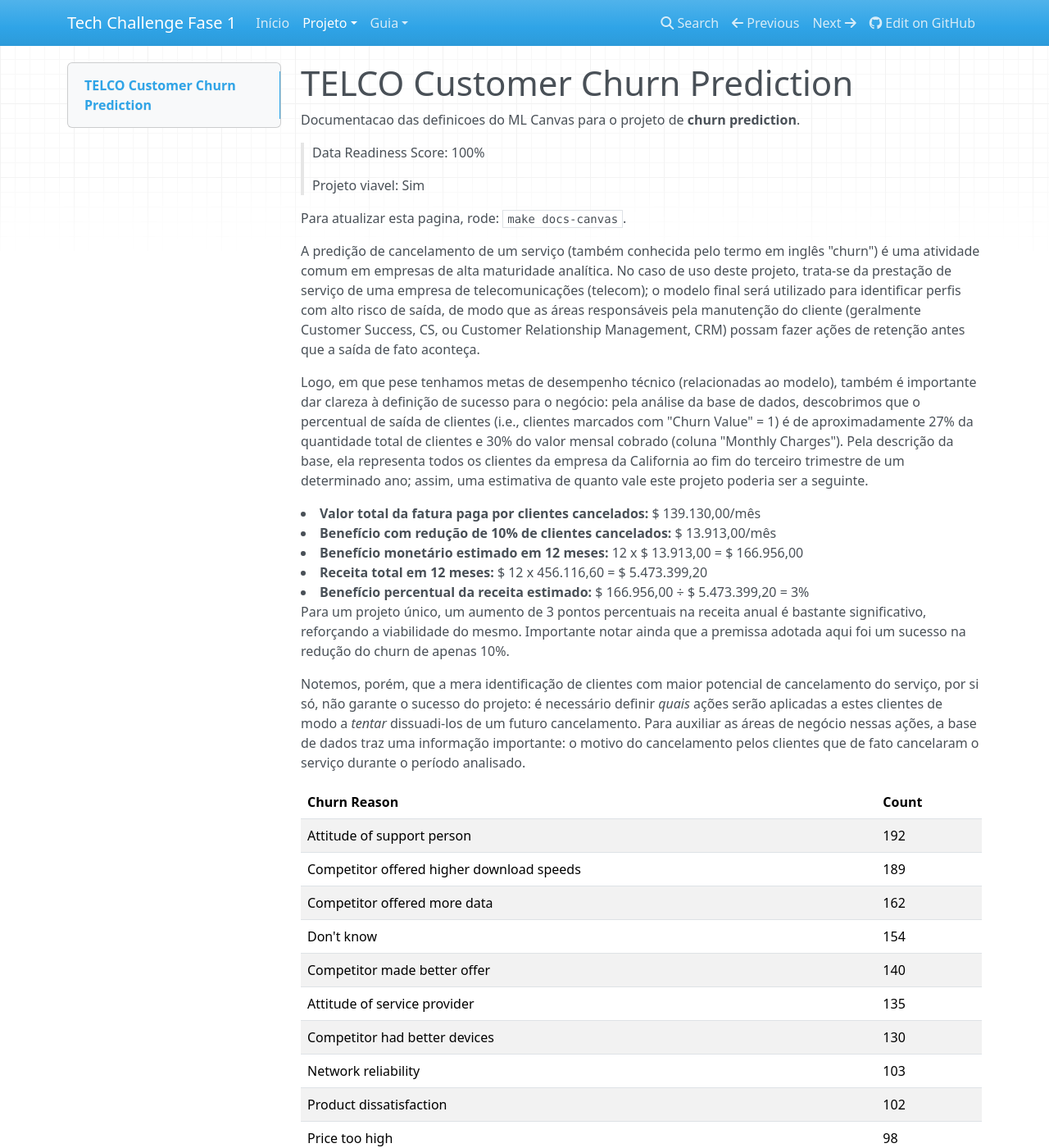
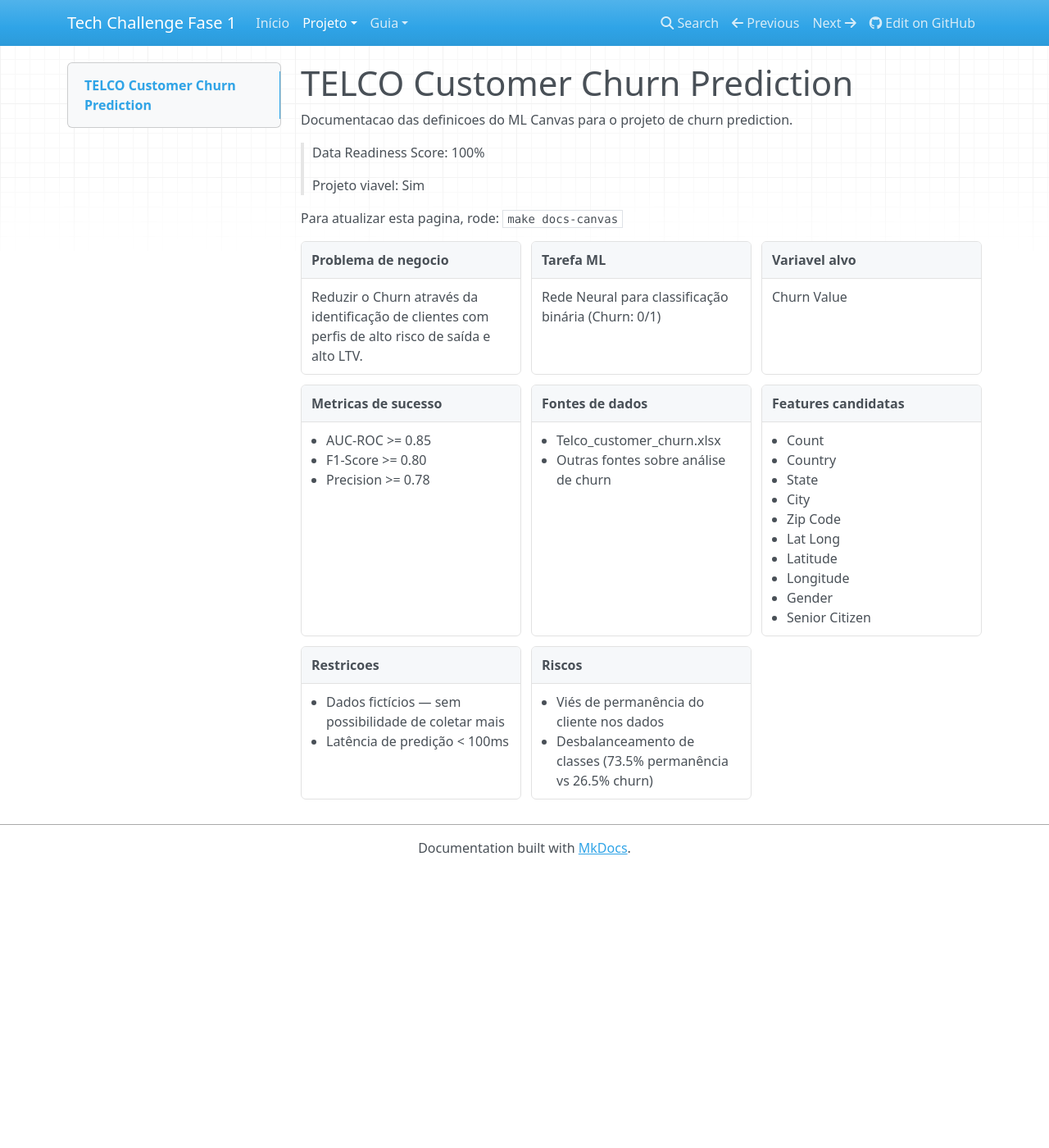
Before and after one commit to DioniSilva/tech-challenge-fase-1, an MkDocs documentation site: the page built from docs/docs/ml-canvas.md, in a window 1280 px wide and 1400 px high. Shown: the whole window at 82% size. Built offline with MkDocs 1.6.1, drawn with Linux system fonts in a browser that asks for light colours; nearby versions of some CDN libraries; some of the changed text lies outside the part shown.

Commit message:
Renomeia o notebook para padronizar os nomes e restaura o arquivo ml-canvas.md

```diff
--- a/docs/docs/ml-canvas.md
+++ b/docs/docs/ml-canvas.md
@@ -1,83 +1,20 @@
 # TELCO Customer Churn Prediction
 
-Documentacao das definicoes do ML Canvas para o projeto de <b>churn prediction</b>.
+Documentacao das definicoes do ML Canvas para o projeto de churn prediction.
 
 > Data Readiness Score: 100%
 >
 > Projeto viavel: Sim
 
-Para atualizar esta pagina, rode: `make docs-canvas`.
 
-A predição de cancelamento de um serviço (também conhecida pelo termo em inglês "churn") é uma atividade comum em empresas de alta maturidade analítica. No caso de uso deste projeto, trata-se da prestação de serviço de uma empresa de telecomunicações (telecom); o modelo final será utilizado para identificar perfis com alto risco de saída, de modo que as áreas responsáveis pela manutenção do cliente (geralmente Customer Success, CS, ou Customer Relationship Management, CRM) possam fazer ações de retenção antes que a saída de fato aconteça.
 
-Logo, em que pese tenhamos metas de desempenho técnico (relacionadas ao modelo), também é importante dar clareza à definição de sucesso para o negócio: pela análise da base de dados, descobrimos que o percentual de saída de clientes (i.e., clientes marcados com "Churn Value" = 1) é de aproximadamente 27% da quantidade total de clientes e 30% do valor mensal cobrado (coluna "Monthly Charges"). Pela descrição da base, ela representa todos os clientes da empresa da California ao fim do terceiro trimestre de um determinado ano; assim, uma estimativa de quanto vale este projeto poderia ser a seguinte.
-
-<li><b>Valor total da fatura paga por clientes cancelados:</b> $ 139.130,00/mês</li>
-<li><b>Benefício com redução de 10% de clientes cancelados:</b> $ 13.913,00/mês</li>
-<li><b>Benefício monetário estimado em 12 meses:</b> 12 x $ 13.913,00 = $ 166.956,00</li>
-<li><b>Receita total em 12 meses:</b> $ 12 x 456.116,60 = $ 5.473.399,20</li>
-<li><b>Benefício percentual da receita estimado:</b> $ 166.956,00 ÷ $ 5.473.399,20 = 3%</li>
-
-Para um projeto único, um aumento de 3 pontos percentuais na receita anual é bastante significativo, reforçando a viabilidade do mesmo. Importante notar ainda que a premissa adotada aqui foi um sucesso na redução do churn de apenas 10%.
-
-Notemos, porém, que a mera identificação de clientes com maior potencial de cancelamento do serviço, por si só, não garante o sucesso do projeto: é necessário definir <i>quais</i> ações serão aplicadas a estes clientes de modo a <i>tentar</i> dissuadi-los de um futuro cancelamento. Para auxiliar as áreas de negócio nessas ações, a base de dados traz uma informação importante: o motivo do cancelamento pelos clientes que de fato cancelaram o serviço durante o período analisado.
-
-<table>
-  <thead>
-    <tr>
-      <th>Churn Reason</th>
-      <th>Count</th>
-    </tr>
-  </thead>
-  <tbody>
-    <tr><td>Attitude of support person</td><td>192</td></tr>
-    <tr><td>Competitor offered higher download speeds</td><td>189</td></tr>
-    <tr><td>Competitor offered more data</td><td>162</td></tr>
-    <tr><td>Don't know</td><td>154</td></tr>
-    <tr><td>Competitor made better offer</td><td>140</td></tr>
-    <tr><td>Attitude of service provider</td><td>135</td></tr>
-    <tr><td>Competitor had better devices</td><td>130</td></tr>
-    <tr><td>Network reliability</td><td>103</td></tr>
-    <tr><td>Product dissatisfaction</td><td>102</td></tr>
-    <tr><td>Price too high</td><td>98</td></tr>
-    <tr><td>Service dissatisfaction</td><td>89</td></tr>
-    <tr><td>Lack of self-service on Website</td><td>88</td></tr>
-    <tr><td>Extra data charges</td><td>57</td></tr>
-    <tr><td>Moved</td><td>53</td></tr>
-    <tr><td>Lack of affordable download/upload speed</td><td>44</td></tr>
-    <tr><td>Limited range of services</td><td>44</td></tr>
-    <tr><td>Long distance charges</td><td>44</td></tr>
-    <tr><td>Poor expertise of phone support</td><td>20</td></tr>
-    <tr><td>Poor expertise of online support</td><td>19</td></tr>
-    <tr><td>Deceased</td><td>6</td></tr>
-  </tbody>
-  <tfoot>
-  <th></th><th></th>
-    <tr>
-      <td><b>Total</b></td>
-      <td>1.869</td>
-    </tr>
-  </tfoot>
-</table>
-
-Notemos que das cinco principais razões para o cancelamento (que sozinhas representam mais de 44% do total), três estão relacionadas a uma maior percepção de valor dos competidores versus o serviço sendo oferecido naquele momento; destas, apenas uma parece ter relação com o valor sendo cobrado ("better offer"), enquanto as outras duas parecem ter relação com o produto sendo consumido ("higher download speed" e "more data"); por fim, o principal motivo de cancelamento está no relacionamento das equipes de suporte ao cliente -- motivo parecido aparece na sexta posição, desta vez direcionado ao prestador de serviço, provavelmente técnico de campos.
-
-Assim, uma primeira recomendação para as áreas de negócio nas ações de retenção dos clientes com maior probabilidade de cancelamento, a serem identificados pelo modelo final, seria a seguinte.
-
-<ol>
-  <li>Reavaliar se os atuais produtos, principalmente de dados, está aderente à necessidade individual</li>
-  <li>Reciclar processos existentes de atendimento ao cliente, sejam eles técnicos ou não</li>
-  <li>Priorizar clientes com maior margem de lucro, se necessário</li>
-  <li>Revisar o valor sendo cobrado para determinados clientes ou cidades</li>
-</ol>
-
-Estas ações deveriam ser um primeiro bom conjunto de iniciativa de retenção de clientes, e que devem ser revisitadas no futuro quando o mais percepções serão retiradas do modelo final.
+Para atualizar esta pagina, rode: `make docs-canvas`
 
 <div class="ml-canvas-grid">
 
 <section class="ml-canvas-card">
   <header class="ml-canvas-card__header">Problema de negocio</header>
-  <div class="ml-canvas-card__body"><p>Reduzir o churn através da identificação de clientes com perfis de alto risco de saída.</p><p></p></div>
+  <div class="ml-canvas-card__body"><p>Reduzir o Churn através da identificação de clientes com perfis de alto risco de saída e alto LTV.</p></div>
 </section>
 
 <section class="ml-canvas-card">
```
Also changed, not shown: 2 other files.
